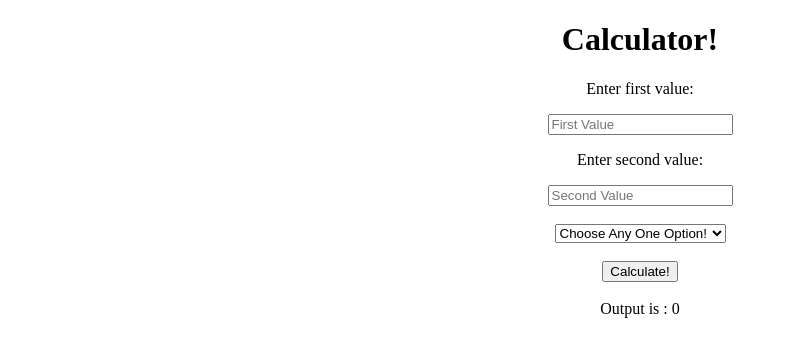
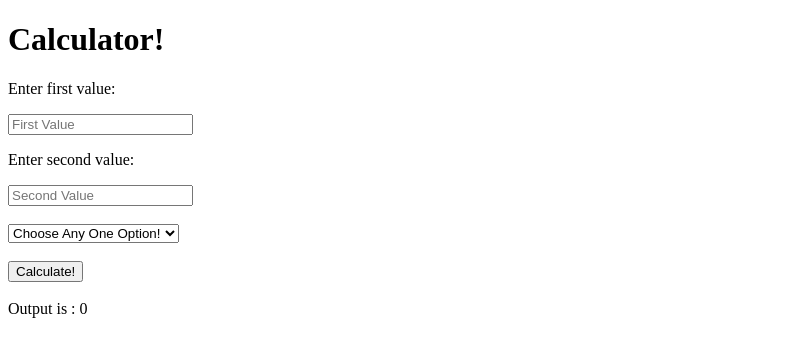
Before and after one commit to icybergenome/react-minimal-boilerplate, a React app: page / in a window 1280 px wide. Shown: the top 356 px of the page, without its empty margins (0-788 px from the left). Built offline with nearby package versions, Linux system fonts and the light colour scheme.

Commit message:
Now text on left side and static page changed!

```diff
--- a/src/Calculator/Form.jsx
+++ b/src/Calculator/Form.jsx
@@ -56,7 +56,7 @@ const Form = () => {
 
     return (
       <div className="setPosition">
-          <form name="myForm" onSubmit={computeData} align="center">
+          <form name="myForm" onSubmit={computeData} >
 
              <h1 className="heading">Calculator!</h1>
 
--- a/src/Calculator/index.module.scss
+++ b/src/Calculator/index.module.scss
@@ -10,7 +10,10 @@
  display: flex;
  justify-content: center;
  align-items: center;
-
+form {
+    min-width:  400px;
+    text-align: center;
+}
 p {
     text-align: left;
     display: block;
```
